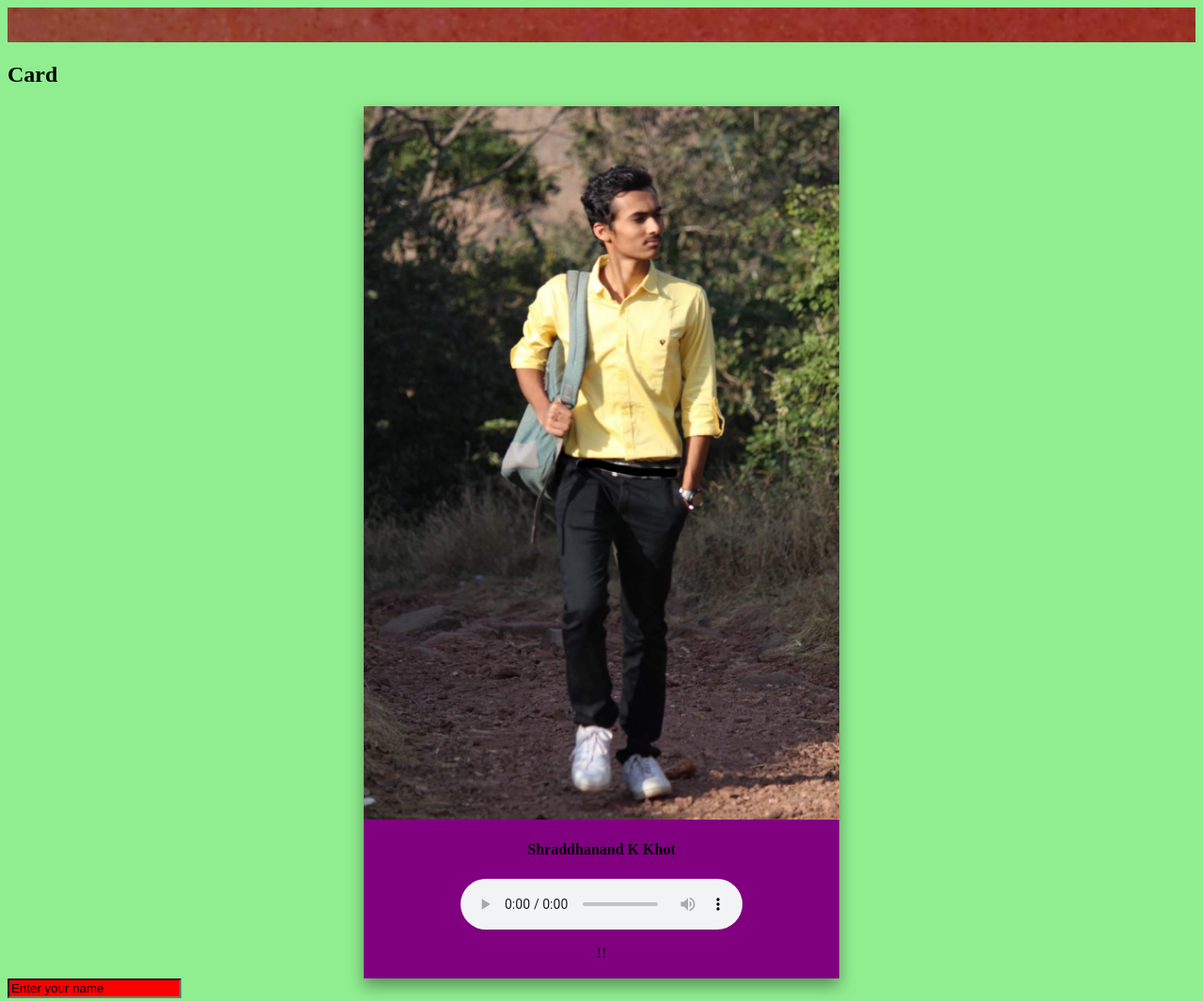
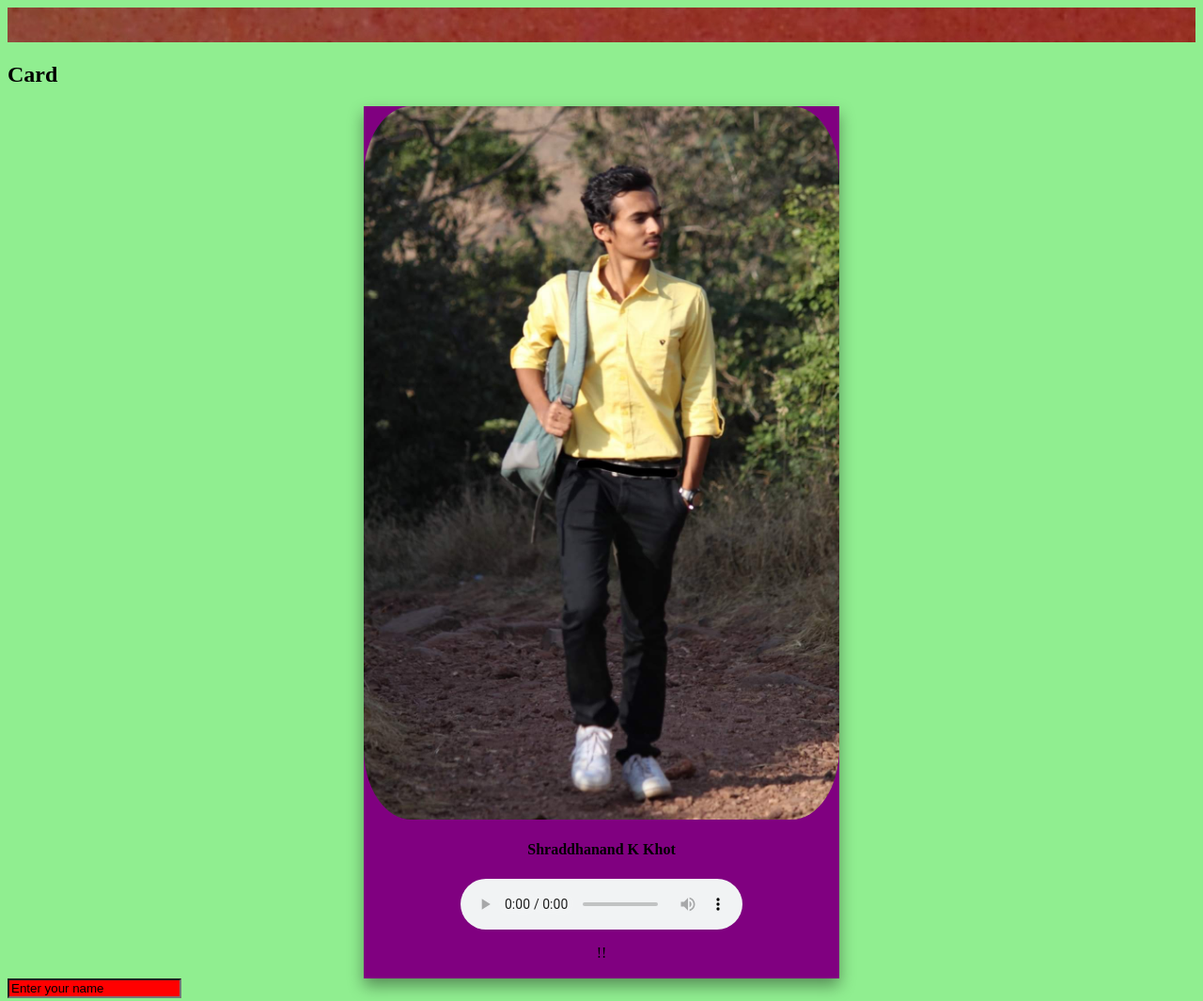
Before and after one commit to ShraddhanandKK/HBDPallavi, a plain HTML site: page index.html in a window 1280 px wide. Shown: the whole page at 94% size. Drawn offline with Linux system fonts and the light colour scheme.

Commit message:
Update index.html

```diff
--- a/index.html
+++ b/index.html
@@ -33,7 +33,7 @@
   padding: 2px 16px;
 }
     img{
-       border-radius:0;
+       border-radius:10%;
     }
 
   </style>
```
